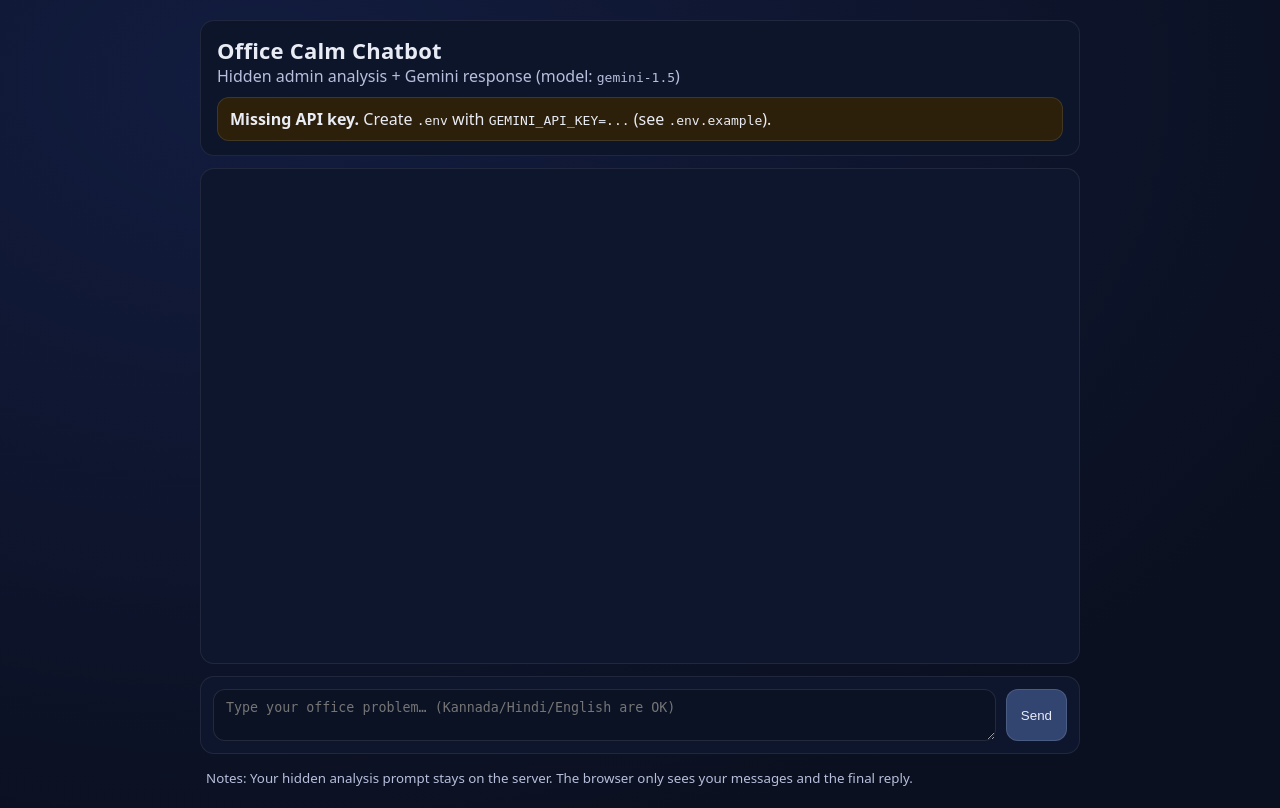
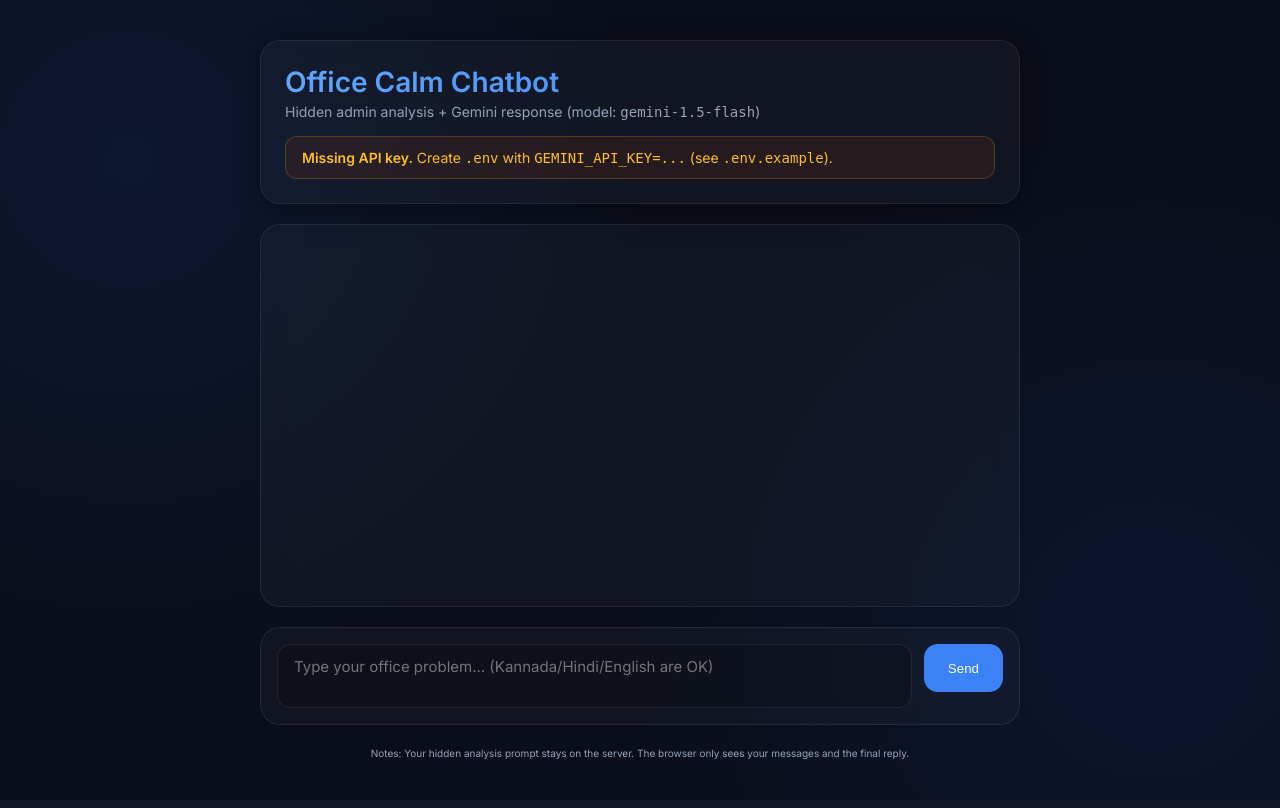
Before and after one commit to chandanpernaje/office-calm-chatbot, a FastAPI app: page / in a window 1280 px wide. Run offline with FastAPI, Linux system fonts and the light colour scheme.

Commit message:
Update UI to premium design and add strict topic validation

````diff
--- a/app.py
+++ b/app.py
@@ -154,7 +154,7 @@ templates = Jinja2Templates(directory="templates")
 # Load environment and configure Gemini client if key present
 load_dotenv()
 GEMINI_API_KEY = os.getenv("GEMINI_API_KEY", "")
-GEMINI_MODEL = os.getenv("GEMINI_MODEL", "gemini-1.5" )
+GEMINI_MODEL = os.getenv("GEMINI_MODEL", "gemini-1.5-flash" )
 _GEMINI_READY = bool(GEMINI_API_KEY)
 if _GEMINI_READY:
     try:
@@ -198,9 +198,10 @@ Task:
 - Detect if the user reports they are receiving professional care (therapy/psychiatrist/medication) or mentions crisis language.
 - Produce a short structured plan for the final assistant message.
 - Identify if there is any risk (self-harm/violence/harassment). If risk is present, flag it clearly and recommend urgent action.
+- Detect if the user's message is completely unrelated to workplace stress, burnout, office conflicts, or mental health at work. Set 'is_off_topic' to true if it is unrelated (e.g., coding help, general knowledge, casual chat unrelated to work).
 
 Output MUST be valid JSON with keys:
-emotion, likely_trigger, intent, risk_flag (true/false), plan_steps (array of strings), suggested_tone, psychological_factors, is_in_care (true/false), recommended_action.
+emotion, likely_trigger, intent, risk_flag (true/false), plan_steps (array of strings), suggested_tone, psychological_factors, is_in_care (true/false), recommended_action, is_off_topic (true/false).
 Do not include any extra keys.
 """.strip()
 
@@ -209,6 +210,7 @@ You are a helpful chatbot for office workers who feel angry/frustrated.
 
 Rules:
 - Be brief, practical, and kind.
+- IMPORTANT STRICT RULE: If the internal analysis flags the message as 'is_off_topic' (true), you MUST politely but firmly decline to answer. Explain that you are an Office Calm chatbot designed ONLY to help with workplace stress, burnout, office conflicts, and mental health at work. DO NOT provide the answer to their off-topic query.
 - Give MULTIPLE solutions (at least 3-4 different approaches) based on psychological principles:
     * Immediate calming techniques (breathing, grounding, physical movement)
     * Cognitive reframing (perspective shifts, reinterpreting the situation)
@@ -224,19 +226,14 @@ Rules:
 """.strip()
 
 
-def _model() -> genai.GenerativeModel:
-    return genai.GenerativeModel(GEMINI_MODEL)
+def _model(system_instruction: Optional[str] = None) -> genai.GenerativeModel:
+    return genai.GenerativeModel(GEMINI_MODEL, system_instruction=system_instruction)
 
 
 async def gemini_admin_analyze(user_text: str) -> Dict[str, Any]:
     # We force JSON by asking for JSON and parsing defensively.
-    m = _model()
-    resp = m.generate_content(
-        [
-            {"role": "user", "parts": [ADMIN_ANALYSIS_PROMPT]},
-            {"role": "user", "parts": [user_text]},
-        ]
-    )
+    m = _model(system_instruction=ADMIN_ANALYSIS_PROMPT)
+    resp = await m.generate_content_async(user_text)
     text = (resp.text or "").strip()
     # Best-effort JSON extraction (handles occasional markdown fences)
     if "```" in text:
@@ -262,6 +259,7 @@ async def gemini_admin_analyze(user_text: str) -> Dict[str, Any]:
             "suggested_tone": "calm, supportive",
             "is_in_care": False,
             "recommended_action": "suggest non-urgent follow-up with clinician when appropriate",
+            "is_off_topic": False,
         }
 
 
@@ -270,10 +268,9 @@ async def gemini_reply(user_text: str, analysis: Dict[str, Any], history: Option
     history: list of {role: "user"|"assistant", content: "..."} from the client.
     We do NOT send internal analysis prompt to client; analysis is injected server-side.
     """
-    m = _model()
+    m = _model(system_instruction=DEVELOPER_RESPONSE_PROMPT)
     # Keep context lightweight and safe.
     convo_parts: List[Dict[str, Any]] = []
-    convo_parts.append({"role": "user", "parts": [DEVELOPER_RESPONSE_PROMPT]})
 
     internal_analysis_json = json.dumps(
         {
@@ -283,6 +280,7 @@ async def gemini_reply(user_text: str, analysis: Dict[str, Any], history: Option
             "risk_flag": analysis.get("risk_flag"),
             "plan_steps": analysis.get("plan_steps"),
             "suggested_tone": analysis.get("suggested_tone"),
+            "is_off_topic": analysis.get("is_off_topic"),
         },
         ensure_ascii=False,
     )
@@ -306,7 +304,7 @@ async def gemini_reply(user_text: str, analysis: Dict[str, Any], history: Option
 
     convo_parts.append({"role": "user", "parts": [f"USER: {user_text}"]})
 
-    resp = m.generate_content(convo_parts)
+    resp = await m.generate_content_async(convo_parts)
     return (resp.text or "").strip()
 
 
--- a/static/style.css
+++ b/static/style.css
@@ -1,110 +1,188 @@
+@import url('https://fonts.googleapis.com/css2?family=Inter:wght@400;500;600&display=swap');
+
 :root {
-  --bg: #0b1020;
+  --bg: #0a0e1a;
   --panel: #111a33;
-  --text: #e9ecf5;
-  --muted: #b7bfdc;
-  --accent: #7aa2ff;
-  --user: #1f2b54;
-  --bot: #15224a;
-  --warn: #3a2a10;
+  --text: #f0f2f8;
+  --muted: #94a3b8;
+  --accent: #3b82f6;
+  --user: #1e293b;
+  --bot: #0f172a;
+  --warn: #422006;
+  --glass: rgba(255, 255, 255, 0.03);
+  --border: rgba(255, 255, 255, 0.08);
 }
 
-* { box-sizing: border-box; }
+* {
+  box-sizing: border-box;
+  transition: all 0.2s cubic-bezier(0.4, 0, 0.2, 1);
+}
+
 body {
   margin: 0;
-  font-family: ui-sans-serif, system-ui, -apple-system, Segoe UI, Roboto, Arial;
-  background: radial-gradient(1200px 800px at 20% 10%, #121c3f, var(--bg));
+  font-family: 'Inter', system-ui, -apple-system, sans-serif;
+  background: radial-gradient(circle at 10% 20%, rgba(37, 99, 235, 0.1) 0%, transparent 40%),
+              radial-gradient(circle at 90% 80%, rgba(29, 78, 216, 0.1) 0%, transparent 40%),
+              var(--bg);
   color: var(--text);
+  min-height: 100vh;
 }
 
 .wrap {
-  max-width: 920px;
+  max-width: 800px;
   margin: 0 auto;
-  padding: 20px;
-  display: grid;
-  gap: 12px;
+  padding: 40px 20px;
+  display: flex;
+  flex-direction: column;
+  height: 100vh;
+  gap: 20px;
 }
 
 .header {
-  display: grid;
-  gap: 10px;
-  padding: 14px 16px;
-  background: color-mix(in oklab, var(--panel) 90%, #000 10%);
-  border: 1px solid rgba(255,255,255,0.08);
-  border-radius: 14px;
+  padding: 24px;
+  background: var(--glass);
+  backdrop-filter: blur(12px);
+  border: 1px solid var(--border);
+  border-radius: 20px;
+  box-shadow: 0 4px 24px rgba(0, 0, 0, 0.4);
 }
 
-h1 { margin: 0; font-size: 22px; letter-spacing: 0.2px; }
-.sub { margin: 0; color: var(--muted); }
+h1 {
+  margin: 0;
+  font-size: 28px;
+  font-weight: 600;
+  background: linear-gradient(to right, #60a5fa, #3b82f6);
+  -webkit-background-clip: text;
+  -webkit-text-fill-color: transparent;
+}
+
+.sub {
+  margin-top: 4px;
+  color: var(--muted);
+  font-size: 14px;
+}
 
 .banner {
-  padding: 10px 12px;
+  margin-top: 16px;
+  padding: 12px 16px;
   border-radius: 12px;
-  border: 1px solid rgba(255,255,255,0.10);
+  font-size: 14px;
+  border: 1px solid rgba(251, 191, 36, 0.2);
 }
-.banner.warn { background: color-mix(in oklab, var(--warn) 85%, #000 15%); }
+
+.banner.warn {
+  background: rgba(120, 53, 15, 0.2);
+  color: #fbbf24;
+}
 
 .chat {
-  height: 62vh;
-  overflow: auto;
-  padding: 14px;
-  background: color-mix(in oklab, var(--panel) 92%, #000 8%);
-  border: 1px solid rgba(255,255,255,0.08);
-  border-radius: 14px;
+  flex-grow: 1;
+  overflow-y: auto;
+  padding: 20px;
+  background: var(--glass);
+  backdrop-filter: blur(12px);
+  border: 1px solid var(--border);
+  border-radius: 20px;
   display: flex;
   flex-direction: column;
-  gap: 10px;
+  gap: 16px;
+  scrollbar-width: thin;
+  scrollbar-color: var(--border) transparent;
+}
+
+.chat::-webkit-scrollbar {
+  width: 6px;
+}
+
+.chat::-webkit-scrollbar-thumb {
+  background: var(--border);
+  border-radius: 10px;
 }
 
 .bubble {
-  max-width: 78%;
-  padding: 10px 12px;
-  border-radius: 14px;
-  border: 1px solid rgba(255,255,255,0.08);
-  line-height: 1.35;
+  max-width: 85%;
+  padding: 12px 18px;
+  border-radius: 18px;
+  font-size: 15px;
+  line-height: 1.5;
   white-space: pre-wrap;
+  position: relative;
+  box-shadow: 0 2px 8px rgba(0, 0, 0, 0.2);
 }
+
 .bubble.user {
   align-self: flex-end;
-  background: color-mix(in oklab, var(--user) 92%, #000 8%);
+  background: var(--accent);
+  color: white;
+  border-bottom-right-radius: 4px;
 }
+
 .bubble.assistant {
   align-self: flex-start;
-  background: color-mix(in oklab, var(--bot) 92%, #000 8%);
+  background: var(--user);
+  border: 1px solid var(--border);
+  border-bottom-left-radius: 4px;
 }
-.bubble.thinking { opacity: 0.75; }
+
+.bubble.thinking {
+  opacity: 0.6;
+  font-style: italic;
+}
 
 .composer {
   display: grid;
   grid-template-columns: 1fr auto;
-  gap: 10px;
-  padding: 12px;
-  background: color-mix(in oklab, var(--panel) 92%, #000 8%);
-  border: 1px solid rgba(255,255,255,0.08);
-  border-radius: 14px;
+  gap: 12px;
+  padding: 16px;
+  background: var(--glass);
+  backdrop-filter: blur(12px);
+  border: 1px solid var(--border);
+  border-radius: 20px;
 }
 
 textarea {
   width: 100%;
-  resize: vertical;
-  min-height: 44px;
-  max-height: 180px;
-  padding: 10px 12px;
-  border-radius: 12px;
-  border: 1px solid rgba(255,255,255,0.10);
-  background: rgba(0,0,0,0.18);
+  resize: none;
+  min-height: 48px;
+  padding: 12px 16px;
+  border-radius: 14px;
+  border: 1px solid var(--border);
+  background: rgba(0, 0, 0, 0.2);
   color: var(--text);
   outline: none;
+  font-family: inherit;
+  font-size: 15px;
+}
+
+textarea:focus {
+  border-color: var(--accent);
+  background: rgba(0, 0, 0, 0.3);
 }
 
 button {
-  padding: 10px 14px;
-  border-radius: 12px;
-  border: 1px solid rgba(255,255,255,0.12);
-  background: color-mix(in oklab, var(--accent) 55%, #000 45%);
-  color: var(--text);
+  padding: 0 24px;
+  border-radius: 14px;
+  border: none;
+  background: var(--accent);
+  color: white;
+  font-weight: 500;
   cursor: pointer;
+  height: 48px;
 }
-button:hover { filter: brightness(1.06); }
 
-.footer { color: var(--muted); padding: 0 6px; }
+button:hover {
+  transform: translateY(-1px);
+  box-shadow: 0 4px 12px rgba(59, 130, 246, 0.4);
+  filter: brightness(1.1);
+}
+
+button:active {
+  transform: translateY(0);
+}
+
+.footer {
+  color: var(--muted);
+  padding: 0 10px;
+  font-size: 12px;
+  text-align: center;
+}
````
Also changed, not shown: agents/bom.py (+5 -2 lines), README.md, vercel.json (added).
